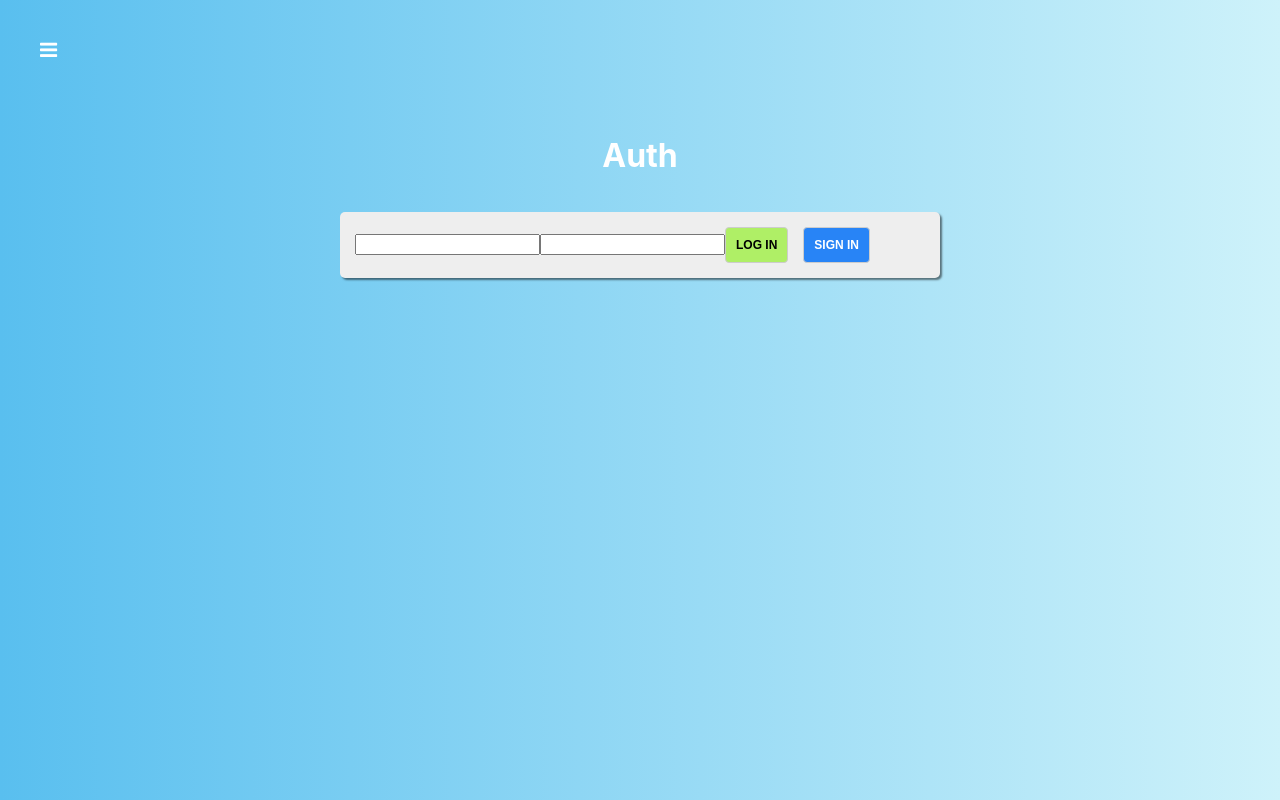
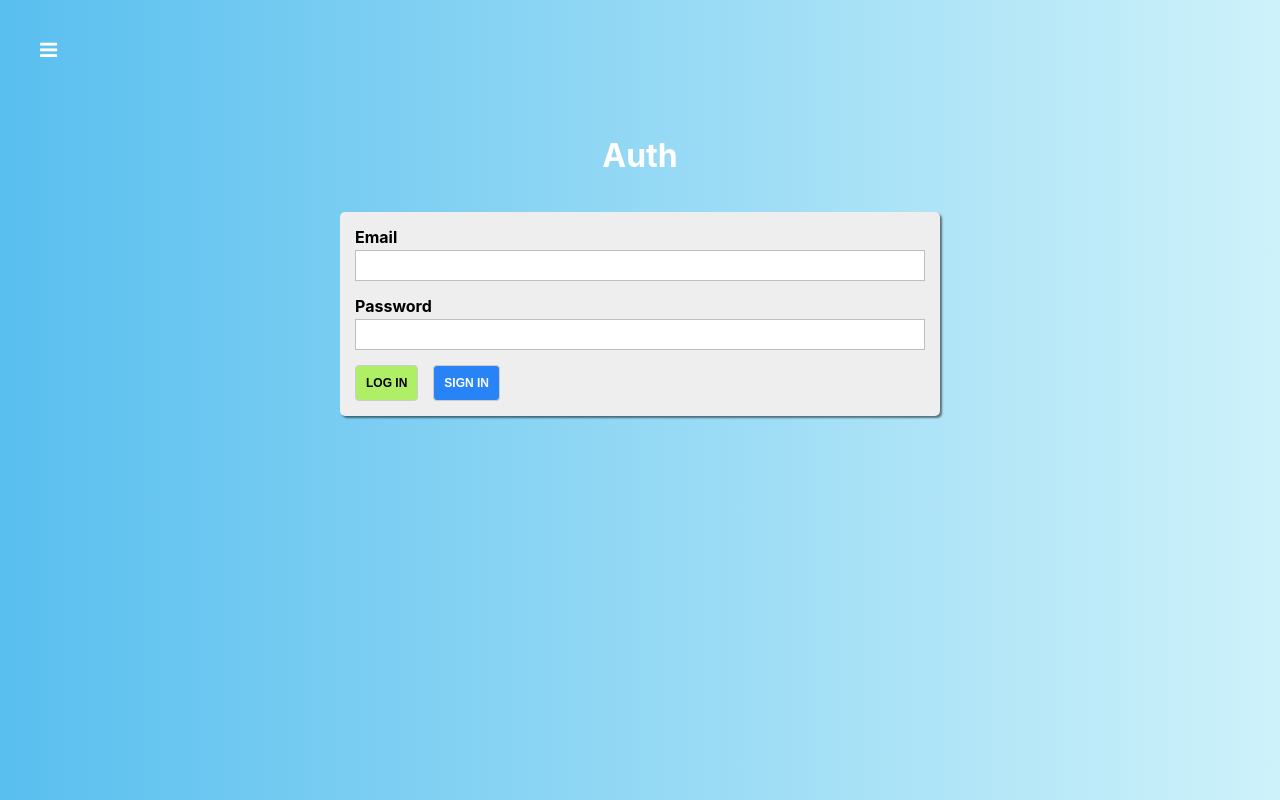
Before and after one commit to iliakut/react-quiz, a React app: page /auth in a window 1280 px wide. Built offline with nearby package versions, Linux system fonts and the light colour scheme.

Commit message:
input validate

```diff
--- a/src/components/UI/Input/Input.js
+++ b/src/components/UI/Input/Input.js
@@ -0,0 +1,37 @@
+import React from 'react';
+import classes from './Input.module.css'
+
+function isInvalid({valid, touched, shouldValidate}) {
+  return !valid && shouldValidate && touched
+}
+
+const Input = props => {
+  const inputType = props.type || 'text';
+  const cls = [classes.Input];
+  const htmlFor = `${inputType}-${Math.random()}`;
+
+  if (isInvalid(props)) {
+    cls.push(classes.invalid)
+  }
+
+  return (
+    <div className={cls.join(' ')}>
+      <label htmlFor="htmlFor">{props.label}</label>
+      <input
+        type={inputType}
+        id={htmlFor}
+        value={props.value}
+        onChange={props.onChange}
+      />
+
+      {
+        isInvalid(props)
+        ?  <span>{props.errorMessage || 'Inter valid value'}</span>
+        : null
+      }
+
+    </div>
+  )
+};
+
+export default Input;
--- a/src/components/UI/Input/Input.module.css
+++ b/src/components/UI/Input/Input.module.css
@@ -0,0 +1,32 @@
+.Input {
+    margin-bottom: 15px;
+
+}
+
+.Input label {
+    margin-bottom: 3px;
+    padding: 0;
+    display: block;
+    font-weight: bold;
+}
+
+.Input input {
+    display: block;
+    box-sizing: border-box;
+    border: 1px solid #bebebe;
+    padding: 7px;
+    margin: 0 0 5px;
+    width: 100%;
+    outline: none;
+    transition: all 300ms ease-in-out;
+}
+
+.Input span {
+    color: #f01f30;
+    font-size: 12px;
+    font-weight: bold;
+}
+
+.Input.invalid label {
+    color: #f01f30;
+}
--- a/src/containers/Auth/Auth.js
+++ b/src/containers/Auth/Auth.js
@@ -1,8 +1,38 @@
 import React, {Component} from 'react';
 import classes from './Auth.module.css'
 import Button from '../../components/UI/Button/Button.js'
+import Input from '../../components/UI/Input/Input.js'
 
 class Auth extends Component {
+
+  state = {
+    formControls: {
+      email: {
+        value: '',
+        type: 'email',
+        label: 'Email',
+        errorMessage: 'Invalid email',
+        valid: false,
+        touched: false,
+        validation: {
+          required: true,
+          email: true,
+        }
+      },
+      password: {
+        value: '',
+        type: 'password',
+        label: 'Password',
+        errorMessage: 'Invalid password',
+        valid: false,
+        touched: false,
+        validation: {
+          required: true,
+          minLength: 6,
+        }
+      },
+    }
+  };
 
   loginHandler = () => {
 
@@ -16,6 +46,32 @@
     e.preventDefault();
   };
 
+  onChangeHandler = (event, name) => {
+    console.log(name, event.target.value);
+
+  }
+
+  renderInputs() {
+    return Object.keys(this.state.formControls).map((name, index) => {
+      const control = this.state.formControls[name];
+      return (
+        <Input
+          key={name + index}
+          type={control.type}
+          value={control.value}
+          valid={control.valid}
+          touched={control.touched}
+          label={control.label}
+          shouldValidate={true}
+          errorMessage={control.errorMessage}
+          onChange={event => {
+            this.onChangeHandler(event, name);
+          }}
+        />
+      )
+    });
+  };
+
   render() {
     return (
       <div className={classes.Auth}>
@@ -25,8 +81,8 @@
             onSubmit={this.submitHandler}
             className={classes.AuthForm}
           >
-            <input type="test"/>
-            <input type="test"/>
+
+            {this.renderInputs()}
 
             <Button
               type="success"
```
